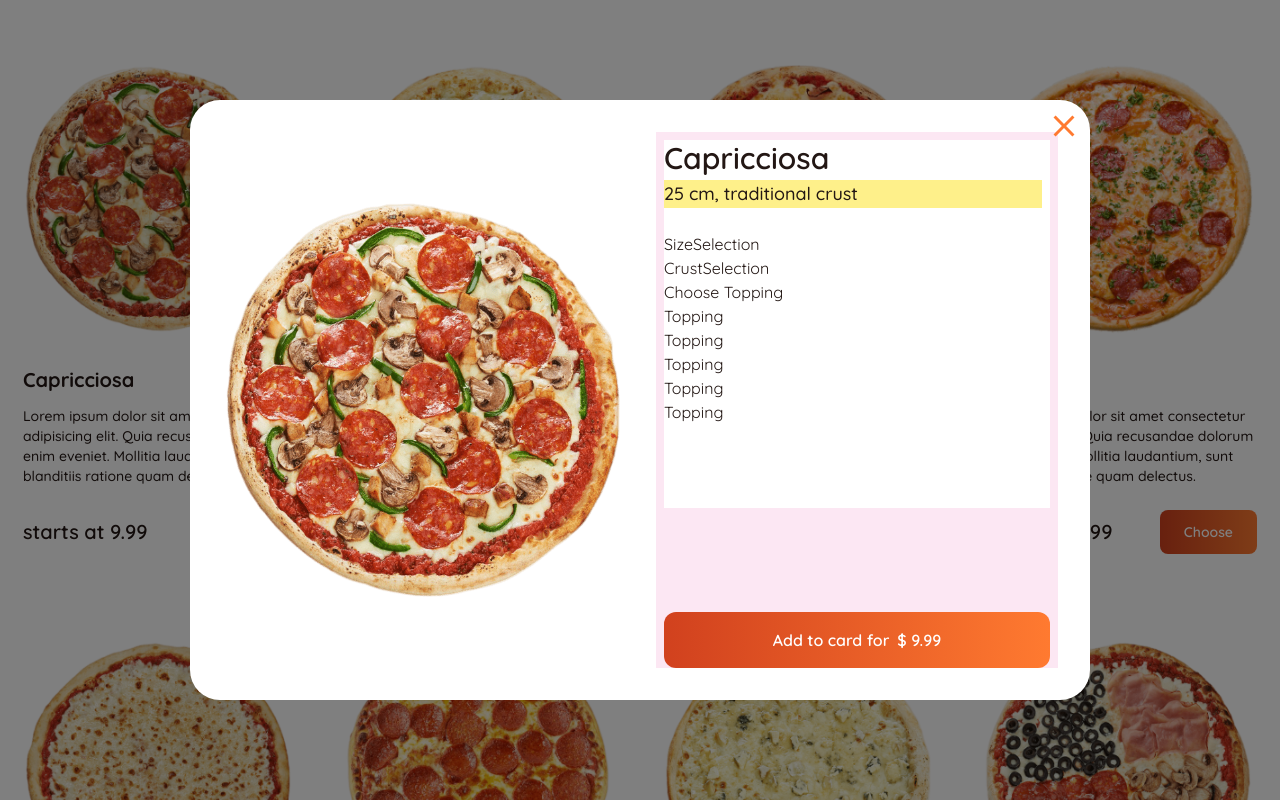
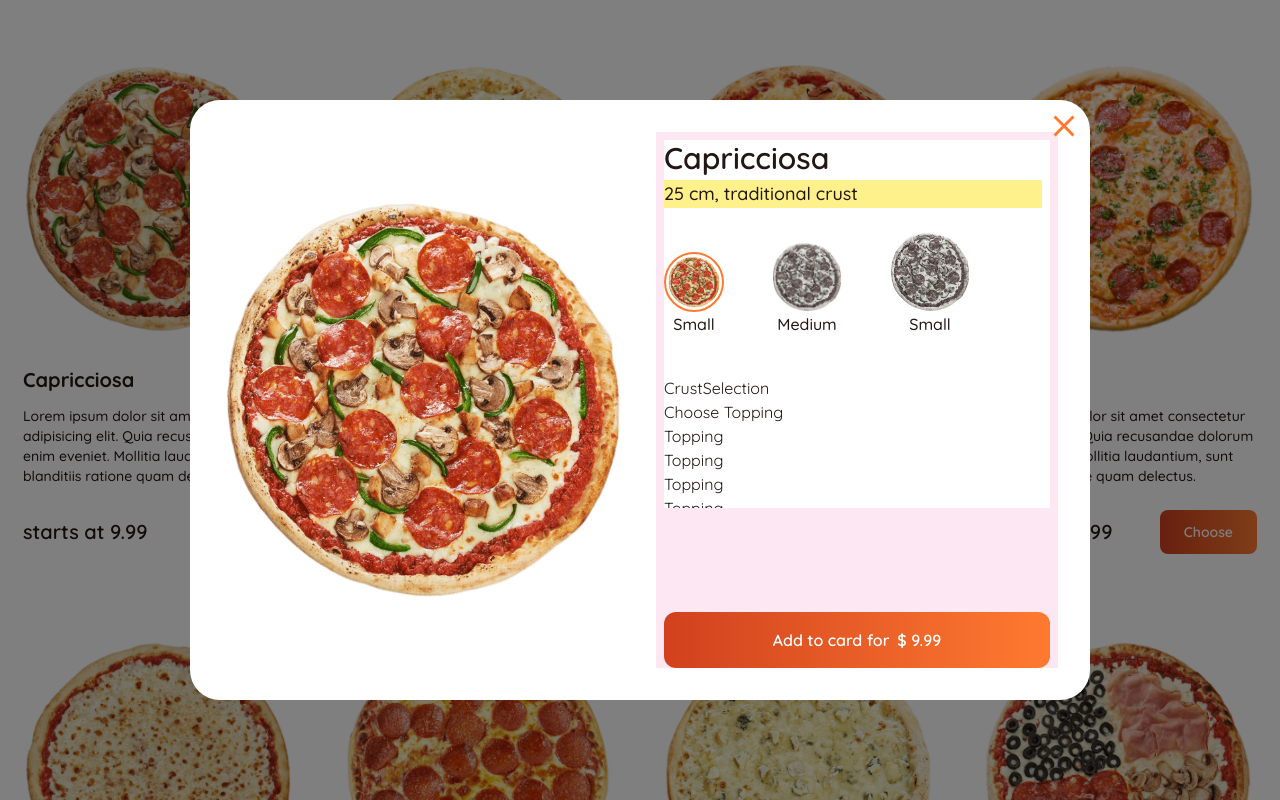
Before and after one commit to terrorbladegodlike/PIzza-Shop, a Next.js app in the folder client/: page / in a window 1280 px wide. Both pictures are taken after a click on the picture 158 px from the left and 199 px from the top of the page. Shown: the top 800 px of the page. Built offline with nearby package versions, Linux system fonts and the light colour scheme.

Commit message:
Added SizeSelection Component
Added pizza size selection and price calculation!

```diff
--- a/client/src/app/components/PizzaDetails.jsx
+++ b/client/src/app/components/PizzaDetails.jsx
@@ -79,7 +79,7 @@
               </div>
             </div>
             {/* Size Sellection */}
-            <SizeSelection />
+            <SizeSelection pizza={pizza} size={size} setSize={setSize} />
             {/* Crust Sellection */}
             <CrustSelection />
             {/* Topping */}
--- a/client/src/app/components/SizeSelection.js
+++ /dev/null
@@ -1,5 +0,0 @@
-const SizeSelection = () => {
-  return <div>SizeSelection</div>;
-};
-
-export default SizeSelection;
--- /dev/null
+++ b/client/src/app/components/SizeSelection.jsx
@@ -0,0 +1,73 @@
+import React from 'react'
+
+// Import Next Image
+import Image from 'next/image'
+
+const SizeSelection = ({ pizza, size, setSize }) => {
+  return (
+    <div className='mx-auto max-w-sm lg:max-w-none flex items-center justify-center lg:justify-start'>
+      {/* Sizes */}
+      <div className='flex gap-x-12 items-baseline mb-10 font-medium'>
+        {/* Small Size */}
+        <label className='flex flex-col items-center gap-x-2 cursor-pointer'>
+          <Image
+            src={pizza.image}
+            width={60}
+            height={60}
+            alt='pizza'
+            className={`${size === 'small' ? 'border-2 border-orange p-[2px] rounded-full' : 'border-transparent filter saturate-[.1]'}`}
+          />
+          <input
+            type="radio"
+            name='size'
+            value='small'
+            checked={size === 'small'}
+            onChange={(e) => setSize(e.target.value)}
+            className='appearance-none'
+          />
+          Small
+        </label>
+        {/* Medium Size */}
+        <label className='flex flex-col items-center gap-x-2 cursor-pointer'>
+          <Image
+            src={pizza.image}
+            width={70}
+            height={70}
+            alt='pizza'
+            className={`${size === 'medium' ? 'border-2 border-orange p-[2px] rounded-full' : 'border-transparent filter saturate-[.1]'}`}
+          />
+          <input
+            type="radio"
+            name='size'
+            value='medium'
+            checked={size === 'medium'}
+            onChange={(e) => setSize(e.target.value)}
+            className='appearance-none'
+          />
+          Medium
+        </label>
+        {/* Large Size */}
+        <label className='flex flex-col items-center gap-x-2 cursor-pointer'>
+          <Image
+            src={pizza.image}
+            width={80}
+            height={80}
+            alt='pizza'
+            className={`${size === 'large' ? 'border-2 border-orange p-[2px] rounded-full' : 'border-transparent filter saturate-[.1]'}`}
+          />
+          <input
+            type="radio"
+            name='size'
+            value='large'
+            checked={size === 'large'}
+            onChange={(e) => setSize(e.target.value)}
+            className='appearance-none'
+          />
+          Small
+        </label>
+      </div>
+    </div>
+  )
+}
+
+export default SizeSelection
```
